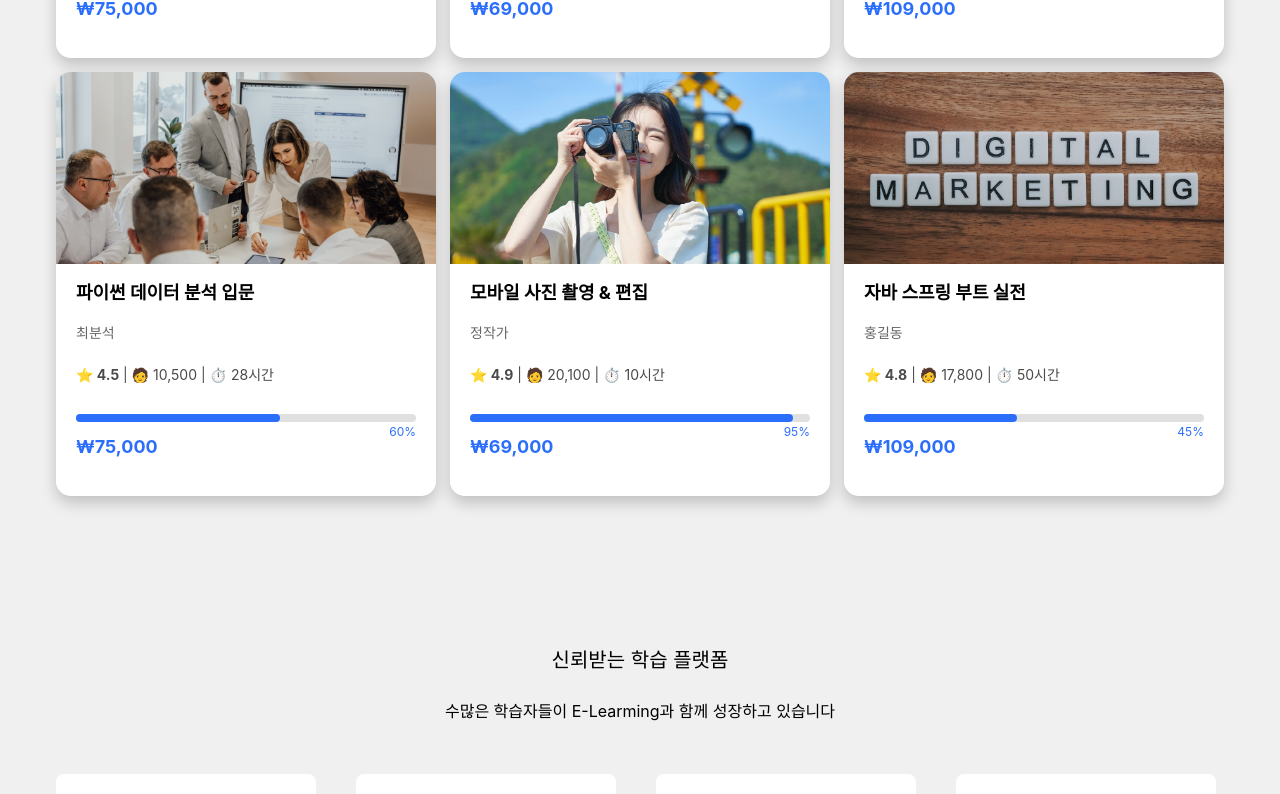
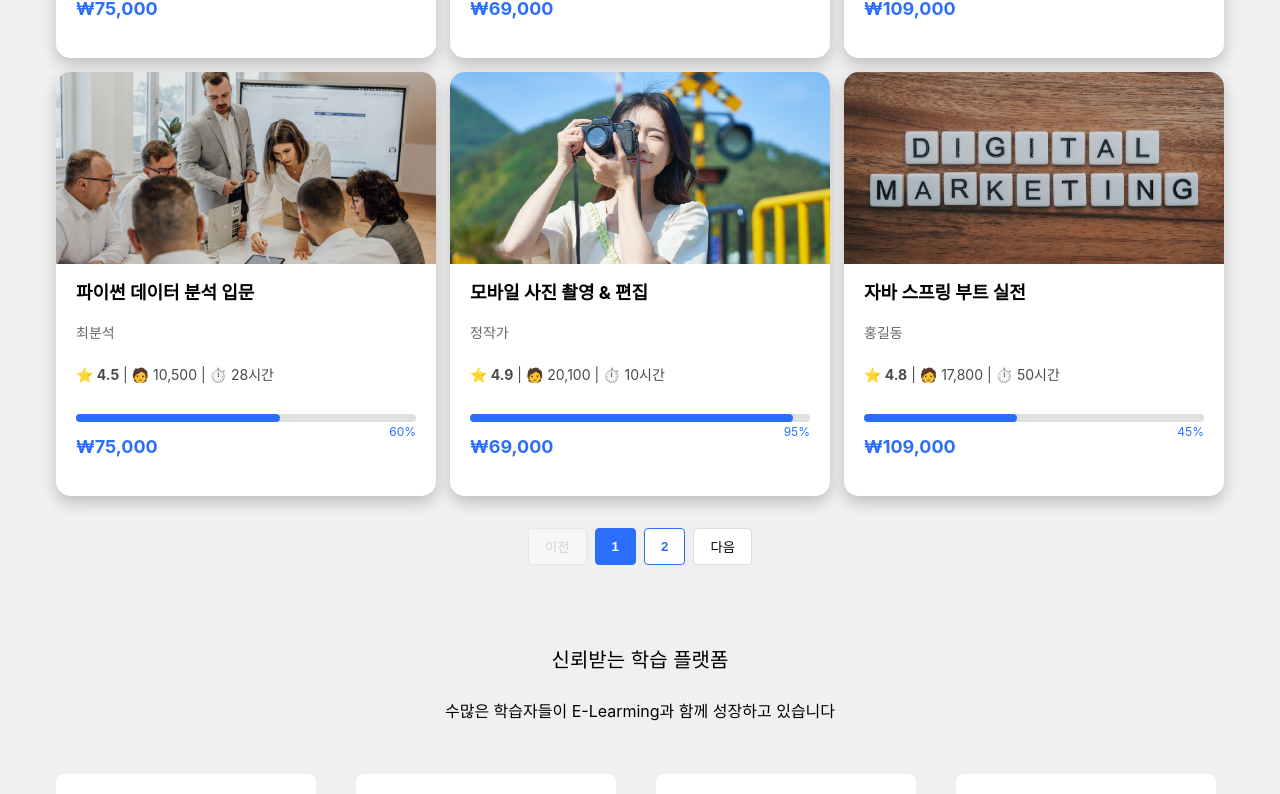
Before and after one commit to rebirthjojo/ELC, a React (Create React App) app in the folder frontend/: page / in a window 1280 px wide. Shown: the part 1375-2169 px from the top of the page. Built offline with nearby package versions, Linux system fonts and the light colour scheme; no server answers.

Commit message:
12/5 페이지네이션까지 완료

```diff
--- a/frontend/src/Pages/Main.js
+++ b/frontend/src/Pages/Main.js
@@ -3,7 +3,7 @@ import { useNavigate } from "react-router-dom";
 import React, {useState, useEffect} from 'react';
 import axios from 'axios';
 
-//스와이프 관련 임포트//
+//스와이프 관련/
 import { Swiper, SwiperSlide } from 'swiper/react';
 import { Navigation, Autoplay } from 'swiper/modules';
 import 'swiper/css';
@@ -15,25 +15,65 @@ const Main = ()=>{
 
     const [activeCategory, setActiveCategory] = useState('전체');
 
-    const [swiperCourses, setSwiperCourses] = useState([]); //스와이프 강의 데이터
-    const [popularCourses, setPopularCourses] = useState([]); //인기강의데이터
+    const [swiperCourses, setSwiperCourses] = useState([]);
+    const [filteredCourses, setFilteredCourses] = useState([]);
 
     const handlecourseClick = () =>{
         navigate ("/Detail");
     };
 
-    const handleCategoryClick = (categoryName) => {
+    const handleCategoryClick = async (categoryName) => {
         setActiveCategory(categoryName);
+
+        setCurrentPage(1);
+
+        const selectedCategory = categories.find(cat => cat.name === categoryName);
+        if (selectedCategory) {
+            await fetchCoursesByLine(selectedCategory.lineValue);
+        }
+    };
+
+    const mapCourseData = (courseList) => {
+        return courseList.map((item, index) => ({
+            title: item.lectureName,
+            subtitle: item.detailedLectureName,
+
+            imageUrl: `/image/course${(index % 3) + 1}.jpg`,
+            price: item.price,
+
+            instructor: "강사 정보 없음",
+            rating: 4.5, // 임시값
+            students: 1000, // 임시값
+            duration: "20시간", // 임시값
+            progress: "50%", // 임시값
+            category: item.subjectsName, // 카테고리 정보
+
+        }));
+    };
+
+    const fetchCoursesByLine = async (line) => {
+        console.log(`API 요청 중: /api/courses/line/${line}`);
+        try {
+            const endpoint = `/api/courses/line/${line}`;
+            const response = await axios.get(endpoint);
+            const mappedData = mapCourseData(response.data);
+
+            setFilteredCourses(mappedData);
+        } catch (error) {
+            console.error(`[${line}] 카테고리 강의를 불러오는 중 오류 발생:`, error);
+
+            setFilteredCourses(line === '전체' ? mockPopularData : []);
+        }
     };
 
     const categories = [
-        {name: '전체', icon: null},
-        {name:'개발', icon: "/image/entire1.png" , alt:"개발아이콘"},
-        {name:'디자인', icon: "/image/design1.png", alt:"디자인아이콘"},
-        {name:'비지니스', icon: "/image/business1.png", alt:"비지니스아이콘"},
-        {name:'마케팅', icon: "/image/marketing1.png", alt:"마케팅아이콘"},
-        {name:'사진', icon: "/image/picture1.png", alt:"사진아이콘"},
-        {name:'음악', icon: "/image/music1.png", alt:"음악아이콘"},
+        {name: '전체', icon: null, lineValue:'전체'},
+        {name:'개발', icon: "/image/entire1.png" , alt:"개발아이콘", lineValue:'develop'},
+        {name:'디자인', icon: "/image/design1.png", alt:"디자인아이콘", lineValue:'design'},
+        {name:'비지니스', icon: "/image/business1.png", alt:"비지니스아이콘", lineValue:'business'},
+        {name:'마케팅', icon: "/image/marketing1.png", alt:"마케팅아이콘", lineValue:'mackeing'},
+        {name:'사진', icon: "/image/picture1.png", alt:"사진아이콘", lineValue:'photo'},
+        {name:'음악', icon: "/image/music1.png", alt:"음악아이콘", lineValue:'music'},
 
     ];
 
@@ -44,47 +84,48 @@ const Main = ()=>{
         {iconSrc: "/image/satisfaction1.png", altText: "만족도아이콘", text1: "95%", text2: "수강생 만족도" },
     ]
 
+    const [currentPage, setCurrentPage] = useState(1);
+    const coursesPerPage = 9;
+
     useEffect(()=>{
         const fetchCourseData = async () => {
             console.log("👉 API 호출 로직 시작! (이 메시지가 보이지 않으면 useEffect 문제)");
             try{
-                console.log("API 요청 중: /api/swiper-courses");
-                const swiperResponse = await axios.get('/api/swiper-courses');
-                console.log("API 요청 중: /api/popular-courses");
-                const popularResponse = await axios.get('/api/popular-courses');
+                console.log("API 요청 병렬 실행 중: /api/swiper-courses 및 /api/courses/line/전체");
 
-                const mapCourseData = (courseList) => {
-                    return courseList.map((item, index) => ({
-
-                        title: item.lectureName,
-                        subtitle: item.detailedLectureName,
-                        imageUrl: `/image/course${(index %3) + 1}.jpg`,
-                        price: item.price,
-
-                        // ⚠️ 주의: 백엔드에 없는 데이터는 임시값을 사용하거나, 백엔드 Course 도메인에 추가해야 합니다.
-                        instructor: "강사 정보 없음",
-                        rating: 4.5, // 임시값
-                        students: 1000, // 임시값
-                        duration: "20시간", // 임시값
-                        //price: 100000, // 임시값
-                        progress: "50%", // 임시값
-                        category: item.subjectsName, // 카테고리 정보
-
-                    }));
-                };
+                const [swiperResponse, popularResponse] = await Promise.all([
+                    axios.get('/api/swiper-courses'),
+                    axios.get('/api/courses/line/전체')
+                ]);
 
                 setSwiperCourses(mapCourseData(swiperResponse.data));
-                setPopularCourses(mapCourseData(popularResponse.data));
+                setFilteredCourses(mapCourseData(popularResponse.data));
+
+                console.log("초기 데이터 로딩 완료.");
+
 
             }catch (error){
                 console.error("데이터를 불러오는 중 오류 발생:", error);
 
                 setSwiperCourses(mockSwiperData);
-                setPopularCourses(mockPopularData);
+                setFilteredCourses(mockPopularData);
             }
         };
         fetchCourseData();
     }, []);
+
+    const indexOfLastCourse = currentPage * coursesPerPage;
+    const indexOfFirstCourse = indexOfLastCourse - coursesPerPage;
+    const currentCourses = filteredCourses.slice(indexOfFirstCourse, indexOfLastCourse);
+
+    const totalPages = Math.ceil(filteredCourses.length / coursesPerPage);
+    const pageNumbers = [];
+    for (let i = 1; i <= totalPages; i++) {
+        pageNumbers.push(i);
+    }
+
+    // 페이지 변경 핸들러 함수도 여기서 정의되어야 합니다.
+    const paginate = (pageNumber) => setCurrentPage(pageNumber);
 
     // 스와이프 영역 수정
     const CardContent = ({course}) => (
@@ -163,6 +204,7 @@ const Main = ()=>{
         </div>
     );
 
+
 return(
 
         <div>
@@ -201,16 +243,55 @@ return(
             </div>
 
             <div className='mainCourseArea-border'>
-                <div className='mainCourseArea-inner' onClick={handlecourseClick}>
+                <div className='mainCourseArea-inner'>
                     <div className='courseTitle'>
                         <div className='course-one'>인기강의</div>
-                        <div className='course-two'>{popularCourses.length}개의 강의</div>
+                        <div className='course-two'>{filteredCourses.length}개의 강의</div>
                     </div>
                     <div className='courseContent'>
-                        {popularCourses.slice(0,9).map((course, index) => (
+                        {currentCourses.map((course, index) => (
                             <PopularCourseCard course={course} key={index} />
                         ))}
                     </div>
+
+                    <div style={{ display: 'flex', justifyContent: 'center', marginTop: '32px', paddingBottom: '32px', cursor: 'default' }}>
+                        <button
+                            onClick={() => paginate(currentPage - 1)}
+                            disabled={currentPage === 1}
+                            style={{ padding: '8px 16px', margin: '0 4px', cursor: 'pointer', border: '1px solid #ddd', backgroundColor: 'white', borderRadius: '4px', opacity: currentPage === 1 ? 0.5 : 1 }}
+                        >
+                            이전
+                        </button>
+
+                        {pageNumbers.map(number => (
+                            <button
+                                key={number}
+                                onClick={() => paginate(number)}
+                                style={{
+                                    padding: '8px 16px',
+                                    margin: '0 4px',
+                                    cursor: 'pointer',
+                                    border: '1px solid #2c6efc',
+                                    backgroundColor: currentPage === number ? '#2c6efc' : 'white',
+                                    color: currentPage === number ? 'white' : '#2c6efc',
+                                    borderRadius: '4px',
+                                    fontWeight: 'bold',
+                                    transition: 'background-color 0.2s'
+                                }}
+                            >
+                                {number}
+                            </button>
+                        ))}
+
+                        <button
+                            onClick={() => paginate(currentPage + 1)}
+                            disabled={currentPage === totalPages}
+                            style={{ padding: '8px 16px', margin: '0 4px', cursor: 'pointer', border: '1px solid #ddd', backgroundColor: 'white', borderRadius: '4px', opacity: currentPage === totalPages ? 0.5 : 1 }}
+                        >
+                            다음
+                        </button>
+                    </div>
+
                 </div>
             </div>
 
@@ -270,4 +351,13 @@ const mockPopularData = [
     { title: "파이썬 데이터 분석 입문", instructor: "최분석", rating: 4.5, students: 10500, duration: "28시간", price: 75000, progress: "60%", imageUrl: "/image/business.jpg" },
     { title: "모바일 사진 촬영 & 편집", instructor: "정작가", rating: 4.9, students: 20100, duration: "10시간", price: 69000, progress: "95%", imageUrl: "/image/picture.jpg" },
     { title: "자바 스프링 부트 실전", instructor: "홍길동", rating: 4.8, students: 17800, duration: "50시간", price: 109000, progress: "45%", imageUrl: "/image/marketing.jpg" },
+    { title: "리액트 웹 마스터", instructor: "김개발", rating: 4.8, students: 15234, duration: "24시간", price: 89000, progress: "35%", imageUrl: "/image/course-image.jpg" },
+    { title: "UI/UX 디자인 시스템 구축하기", instructor: "박디자인", rating: 4.9, students: 9876, duration: "18시간", price: 79000, progress: "80%", imageUrl: "/image/ps.jpg" },
+    { title: "스타트업 창업과 비즈니스 전략", instructor: "이사장", rating: 4.7, students: 12543, duration: "32시간", price: 99000, progress: "10%", imageUrl: "/image/business.jpg" },
+    { title: "파이썬 데이터 분석 입문", instructor: "최분석", rating: 4.5, students: 10500, duration: "28시간", price: 75000, progress: "60%", imageUrl: "/image/ps.jpg" },
+    { title: "모바일 사진 촬영 & 편집", instructor: "정작가", rating: 4.9, students: 20100, duration: "10시간", price: 69000, progress: "95%", imageUrl: "/image/picture.jpg" },
+    { title: "자바 스프링 부트 실전", instructor: "홍길동", rating: 4.8, students: 17800, duration: "50시간", price: 109000, progress: "45%", imageUrl: "/image/course-image.jpg" },
+    { title: "파이썬 데이터 분석 입문", instructor: "최분석", rating: 4.5, students: 10500, duration: "28시간", price: 75000, progress: "60%", imageUrl: "/image/business.jpg" },
+    { title: "모바일 사진 촬영 & 편집", instructor: "정작가", rating: 4.9, students: 20100, duration: "10시간", price: 69000, progress: "95%", imageUrl: "/image/picture.jpg" },
+    { title: "자바 스프링 부트 실전", instructor: "홍길동", rating: 4.8, students: 17800, duration: "50시간", price: 109000, progress: "45%", imageUrl: "/image/marketing.jpg" },
 ];
```
Also changed, not shown: 1 other file (tests, documents, lock files or other folders).
